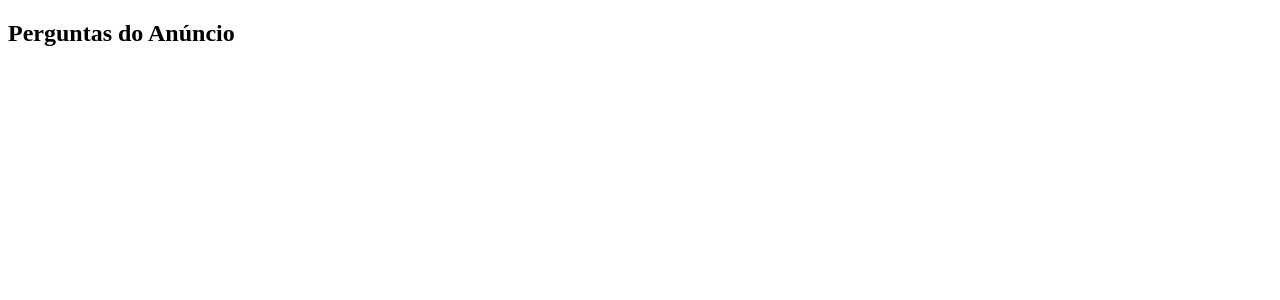
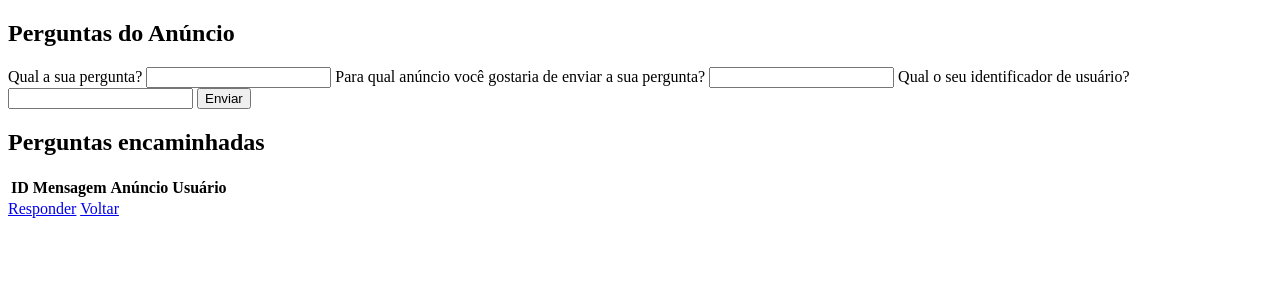
Before and after one commit to fabiokusaba/toledo-ecommerce, a Flask app: page /anuncios/pergunta in a window 1280 px wide. Shown: the top 300 px of the page. Run offline with Flask 3, Linux system fonts and the light colour scheme; lists and menus that the app fills with data are empty.

Commit message:
adicionado: criação da página de perguntas

```diff
--- a/templates/pergunta.html
+++ b/templates/pergunta.html
@@ -7,5 +7,43 @@
 </head>
 <body>
     <h2>{{titulo}}</h2>
+
+    <form action="/anuncios/pergunta/enviar" method="post">
+        <label for="texto">Qual a sua pergunta?</label>
+        <input type="text" id="texto" name="texto">
+
+        <label for="anuncio_id">Para qual anúncio você gostaria de enviar a sua pergunta?</label>
+        <input type="number" id="anuncio_id" name="anuncio_id">
+
+        <label for="usuario_id">Qual o seu identificador de usuário?</label>
+        <input type="number" id="usuario_id" name="usuario_id">
+
+        <input type="submit" value="Enviar">
+    </form>
+
+    <h2>Perguntas encaminhadas</h2>
+    <table>
+        <thead>
+            <tr>
+                <th>ID</th>
+                <th>Mensagem</th>
+                <th>Anúncio</th>
+                <th>Usuário</th>
+            </tr>
+        </thead>
+        <tbody>
+            {% for pergunta in perguntas %}
+                <tr>
+                    <td>{{ pergunta.id }}</td>
+                    <td>{{ pergunta.texto }}</td>
+                    <td>{{ pergunta.anuncio_id }}</td>
+                    <td>{{ pergunta.usuario_id }}</td>
+                </tr>
+            {% endfor %}
+        </tbody>
+    </table>
+
+    <a href={{url_for('enviar_resposta')}}>Responder</a>
+    <a href={{url_for('index')}}>Voltar</a>
 </body>
 </html>
```
